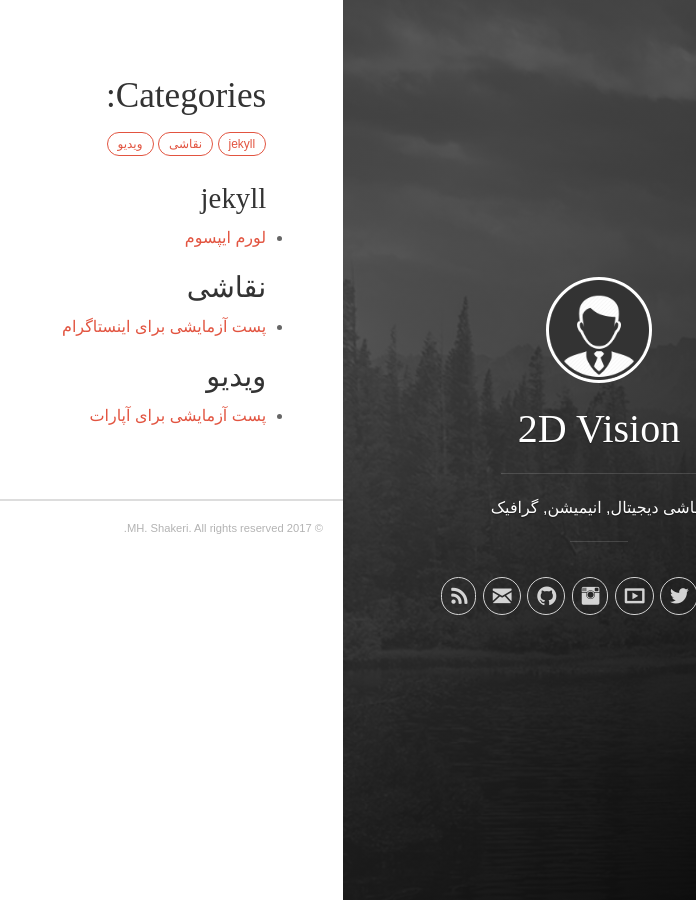
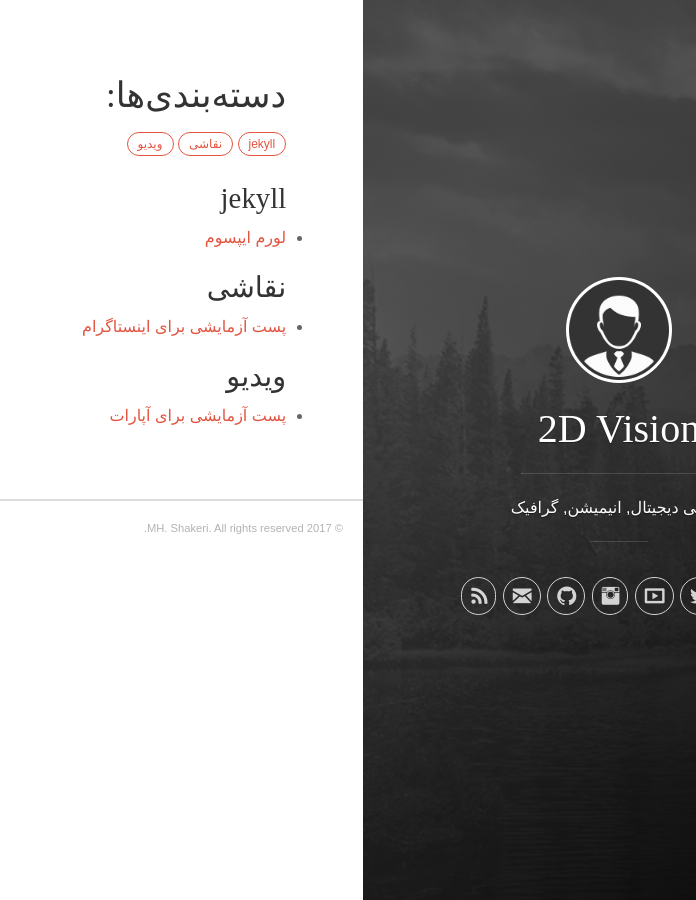
Before and after one commit to 2dvision/2dvision.github.io, a Jekyll site: the page built from categories.md, in a window 1280 px wide. Shown: the whole page, without its empty margins (584-1280 px from the left). Built offline with Jekyll 4.4.1, drawn with Linux system fonts in a browser that asks for light colours; nearby versions of some CDN libraries; some web fonts are replaced.

Commit message:
Update categories.html

```diff
--- a/_layouts/categories.html
+++ b/_layouts/categories.html
@@ -1,7 +1,7 @@
 ---
 layout: default
 ---
-<h2>Categories:</h2>
+<h2>دسته‌بندی‌ها:</h2>
 <div class="categories">
 {% for catitem in site.categories  %}
   <a href="#{{ catitem[0] }}">{{  catitem[0] }}</a>
```
